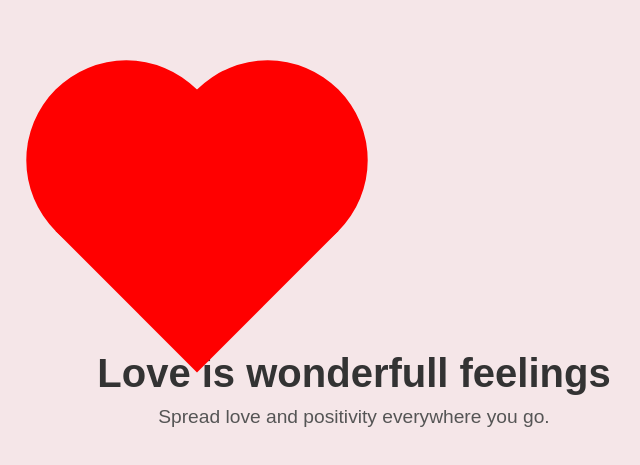
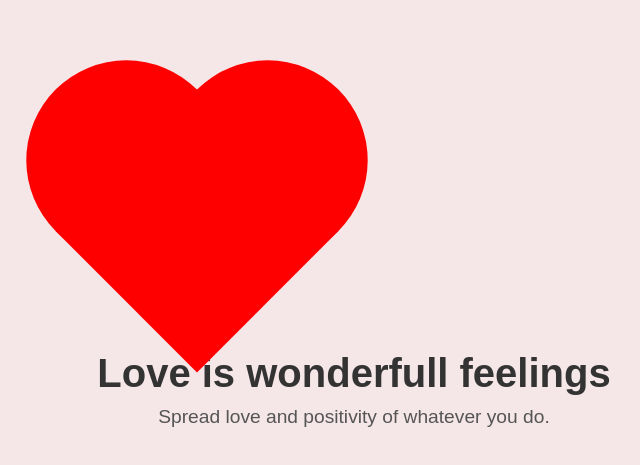
Before and after one commit to jasminlayag21/activity2, a plain HTML site: page index.html in a window 1280 px wide. Shown: the part 111-576 px from the top of the page, 286-926 px from the left. Drawn offline with Linux system fonts and the light colour scheme.

Commit message:
Added:Branch 2

```diff
--- a/index.html
+++ b/index.html
@@ -67,7 +67,7 @@
   <div class="container">
     <div class="heart"></div>
     <h1>Love is wonderfull feelings</h1>
-    <p>Spread love and positivity everywhere you go.</p>
+    <p>Spread love and positivity of whatever you do.</p>
   </div>
 </body>
 </html>
```
Also changed, not shown: branch3.txt (added).
